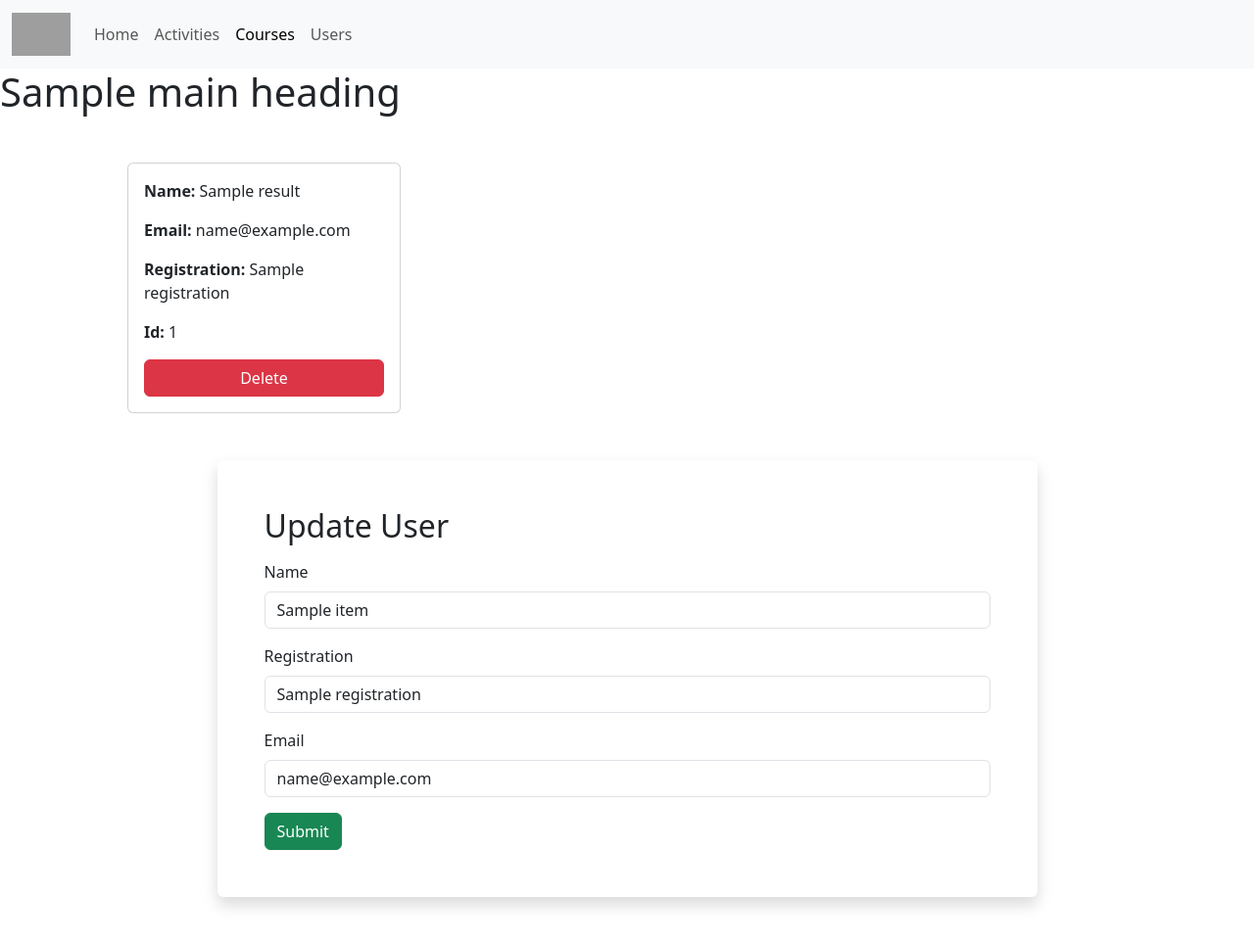
After one commit to GabrielSoaresGomes/sistema-horas-complementares, a Django app: template backend/additional_hours/templates/detail_user.html in a window 1280 px wide. The commit adds this page. Shown: the whole page at 98% size. Run offline with Django 4.2, Linux system fonts and the light colour scheme; the template is opened without the code that fills it: most values are stand-ins (such as "Sample title", 1, 10 or a date in 2020); grey boxes are pictures that could not be loaded.

Commit message:
pro joao

```diff
--- a/backend/additional_hours/templates/detail_activity.html
+++ b/backend/additional_hours/templates/detail_activity.html
@@ -21,11 +21,11 @@
               </div>
               <div class="mb-3">
                 <label for="name" class="form-label">Name</label>
-                <input type="text" name="name" class="form-control" placeholder="{{ result.name }}" id="name">
+                <input type="text" name="name" class="form-control" value="{{ result.name }}" id="name" required>
               </div>
               <div class="mb-3">
                 <label for="description" class="form-label">Description</label>
-                <input type="text" class="form-control" name="description" placeholder="{{ result.description }}" id="description">
+                <input type="text" class="form-control" name="description" value="{{ result.description }}" id="description" required>
               </div>
               <button type="submit" class="btn btn-success">Submit</button>
             </form>
--- /dev/null
+++ b/backend/additional_hours/templates/detail_user.html
@@ -0,0 +1,39 @@
+{% extends 'base.html' %}
+
+{% block home %}{% endblock home %}
+{% block activity %}{% endblock activity %}
+{% block course %}active{% endblock course %}
+
+{% block content %}
+    <div class="container">
+        <div class="card w-25 p-3 m-5">
+            <p class="card-text"><strong>Name:</strong> {{ result.name }}</p>
+            <p class="card-text"><strong>Email:</strong> {{ result.email }}</p>
+            <p class="card-text"><strong>Registration:</strong> {{ result.registration }}</p>
+            <p class="card-text"><strong>Id:</strong> {{ result.id }}</p>
+            <button class="btn btn-danger" id="course-activity" onclick="deleteCourse('{% url 'user_detail' pk=result.id %}')">Delete</button>
+        </div>
+
+        <div class="w-75 p-5 my-5 shadow rounded m-auto">
+            <form method="POST" action="{% url 'user_detail' pk=result.id %}">
+              {% csrf_token %}
+              <div class="mb-3">
+                  <h2>Update User</h2>
+              </div>
+              <div class="mb-3">
+                <label for="name" class="form-label">Name</label>
+                <input type="text" name="name" class="form-control" value="{{ item.name }}" id="name" required>
+              </div>
+              <div class="mb-3">
+                <label for="registration" class="form-label">Registration</label>
+                <input type="text" class="form-control" name="registration" value="{{ item.registration }}" id="registration" required>
+              </div>
+              <div class="mb-3">
+                <label for="email" class="form-label">Email</label>
+                <input type="email" class="form-control" name="email" value="{{ item.email }}" id="email" required>
+              </div>
+              <button type="submit" class="btn btn-success">Submit</button>
+            </form>
+        </div>
+    </div>
+{% endblock content %}
--- a/backend/additional_hours/templates/users.html
+++ b/backend/additional_hours/templates/users.html
@@ -35,7 +35,7 @@
                     <h5 class="card-title">{{ item.name }}</h5>
                     <p class="card-text">{{ item.email }}</p>
                     <p class="card-text">{{ item.registration }}</p>
-                    <a href="{% url 'activity_detail' pk=item.id %}" class="btn btn-primary">More</a>
+                    <a href="{% url 'user_detail' pk=item.id %}" class="btn btn-primary">More</a>
                 </div>
             {% endfor %}
         </div>
--- a/backend/users/urls.py
+++ b/backend/users/urls.py
@@ -5,7 +5,7 @@ from rest_framework_simplejwt import views as jwt_views
 
 urlpatterns = [
     path('', list, name='list_user'),
-    path('<int:pk>/', detail_update_delete),
+    path('<int:pk>/', detail_update_delete, name='user_detail'),
 
     path('accounts/register/', RegistrationView.as_view(), name='register_user'),
     path('accounts/login/', LoginView.as_view(), name='login_user'),
```
Also changed, not shown: backend/additional_hours/templates/success_user.html (added, +11 -0 lines), backend/users/views.py (+11 -7 lines).
